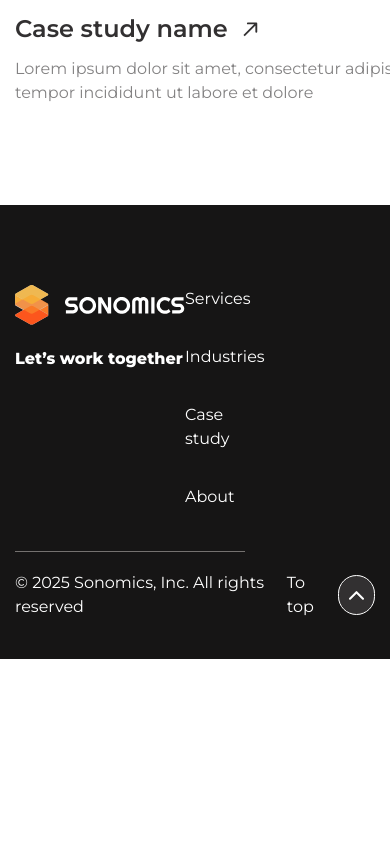
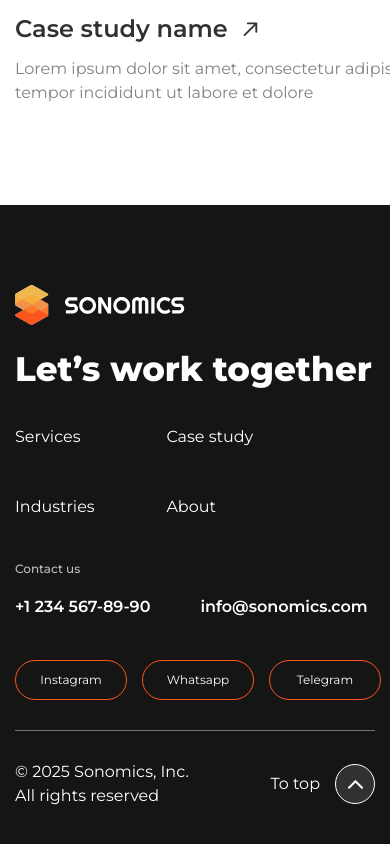
Before and after one commit to skabanets/sonomics, a React (Vite) app: page / in a window 390 px wide. Shown: the part 3743-4587 px from the top of the page. Before the commit the page ends 4402 px from the top, so only its background shows below. Built offline with nearby package versions, Linux system fonts and the light colour scheme.

Commit message:
Update Footer styles for mobile layout

```diff
--- a/src/layout/Footer.tsx
+++ b/src/layout/Footer.tsx
@@ -7,22 +7,24 @@ import { socialLinks } from "../constants";
 export const Footer = () => {
   return (
     <footer className="footer bg-blackBgColor pb-[40px] pt-[80px]">
-      <div className="full-hd-container flex pb-[40px]">
-        <div className="mr-auto w-[281px] space-y-[22px]">
+      <div className="full-hd-container pb-[30px] md:flex md:pb-[40px]">
+        <div className="mb-[30px] flex flex-wrap space-y-[20px] md:mb-0 md:mr-auto md:w-[281px] md:space-y-[22px]">
           {" "}
           <Logo className="fill-whiteTextColor" />
-          <h2 className="text-whiteTextColor">Let&#8217;s work together</h2>
+          <h2 className="text-[34px] leading-[48px] text-whiteTextColor">
+            Let&#8217;s work together
+          </h2>
         </div>
-        <nav className="mr-[130px]">
+        <nav className="mr-[120px] md:mr-[130px]">
           <NavMenu
-            listClass="flex flex-col gap-[30px] text-whiteTextColor"
-            linkClass="hover:text-accentYellowColor focus-visible:text-accentYellowColor"
+            listClass="flex w-full flex-wrap h-[106px] gap-x-[70px] gap-y-[42px] mb-[30px] md:mb-0 md:h-auto flex-col md:gap-[30px] text-whiteTextColor"
+            linkClass="md:w-auto hover:text-accentYellowColor focus-visible:text-accentYellowColor"
           />
         </nav>
         <div className="flex flex-col justify-between">
-          <address className="not-italic">
+          <address className="mb-[40px] not-italic md:mb-0">
             <p className="label mb-[15px] text-secondaryLightTextColor">Contact us</p>
-            <ul className="bold-text flex flex-col gap-[15px] text-whiteTextColor">
+            <ul className="bold-text flex flex-row gap-[50px] text-whiteTextColor md:flex-col md:gap-[15px]">
               <li>
                 <Link
                   to="tel:+12345678990"
@@ -57,8 +59,10 @@ export const Footer = () => {
           </ul>
         </div>
       </div>
-      <div className="full-hd-container relative left-0 flex items-center justify-between pt-[20px] before:absolute before:top-0 before:h-[1px] before:w-[calc(100vw-160px)] before:max-w-[1760px] before:bg-grey600Color before:content-['']">
-        <p className="small-text text-white">&copy; 2025 Sonomics, Inc. All rights reserved</p>
+      <div className="full-hd-container relative left-0 flex items-center justify-between pt-[30px] before:absolute before:top-0 before:h-[1px] before:w-[360px] before:max-w-[1760px] before:bg-grey600Color before:content-[''] md:pt-[20px] md:before:w-[calc(100vw-160px)]">
+        <p className="small-text w-[186px] text-white md:w-auto">
+          &copy; 2025 Sonomics, Inc. All rights reserved
+        </p>
         <div className="small-text flex items-center justify-end gap-[15px] text-whiteTextColor">
           <span> To top </span>
           <ScrollUpButton />
```
